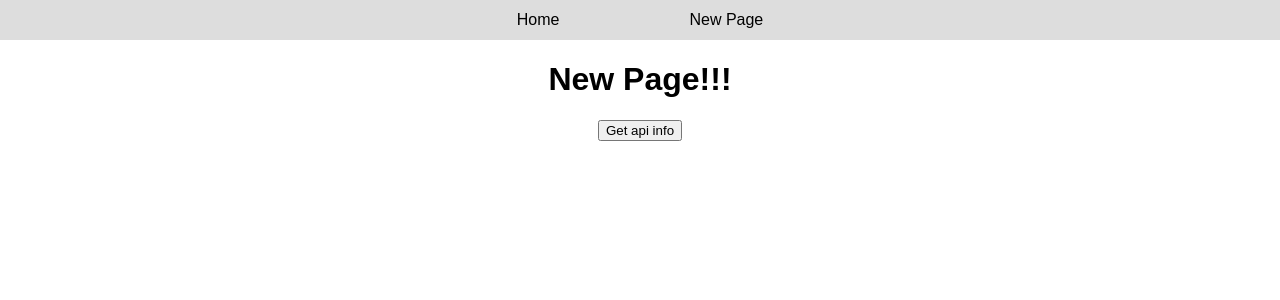
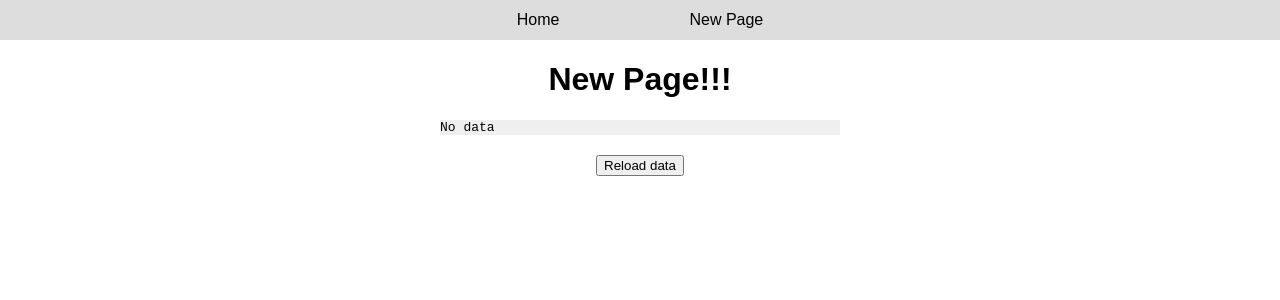
Before and after one commit to adamcurzon/learning-vue, a Vue app: page /new in a window 1280 px wide. Shown: the top 300 px of the page. Built offline with nearby package versions, Linux system fonts and the light colour scheme.

Commit message:
fix apiData view

```diff
--- a/src/App.vue
+++ b/src/App.vue
@@ -23,5 +23,11 @@ body {
   font-family: sans-serif;
   text-align: center;
 }
+pre {
+  text-align: left;
+  width: 400px;
+  background-color: #EFEFEF;
+  margin: 20px auto;
+}
 
 </style>
--- /dev/null
+++ b/src/components/apiView.vue
@@ -0,0 +1,11 @@
+<template>
+    <pre>{{ getData }}</pre>
+</template>
+
+<script>
+export default {
+    props : {
+        data : String
+    }
+}
+</script>
--- a/src/components/page/NewPage.vue
+++ b/src/components/page/NewPage.vue
@@ -1,15 +1,17 @@
+<script setup>
+  import apiView from "../apiView.vue";</script>
 <template>
     <div class="hello">
       <h1>New Page!!!</h1>
-      {{ apiData }}
-      <button @click="getApiInfo">Get api info</button>
+      <pre v-if="apiData">{{ apiData }}</pre>
+      <pre v-if="!apiData">No data</pre>
+      <button @click="getApiInfo">Reload data</button>
     </div>
   </template>
 
   <script>
   import api from "../../api.js";
   import {mapMutations} from 'vuex';
-
   export default {
     methods: {
       ...mapMutations([
@@ -24,7 +26,7 @@
       apiData () {
         return this.$store.state.api_data
       }
-    }
+    },
   }
   </script>
 
```
